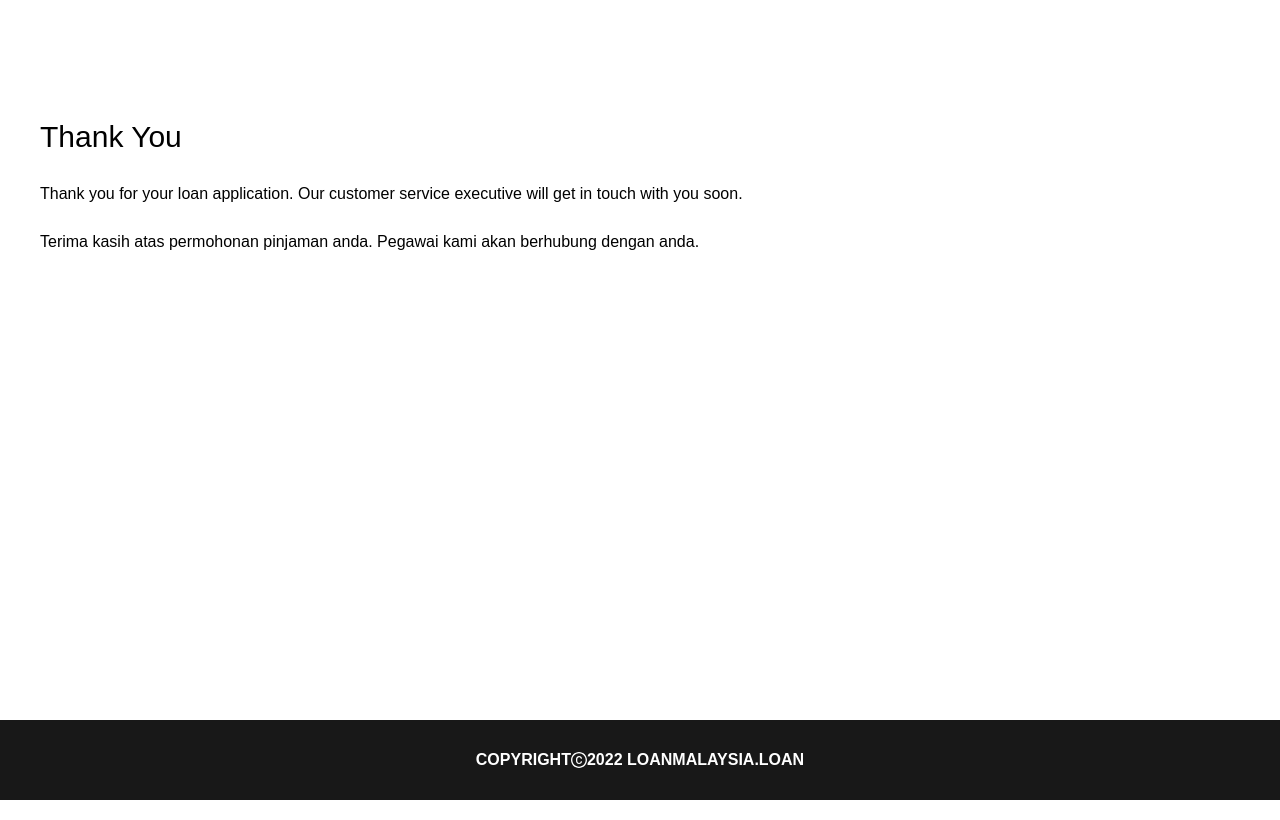
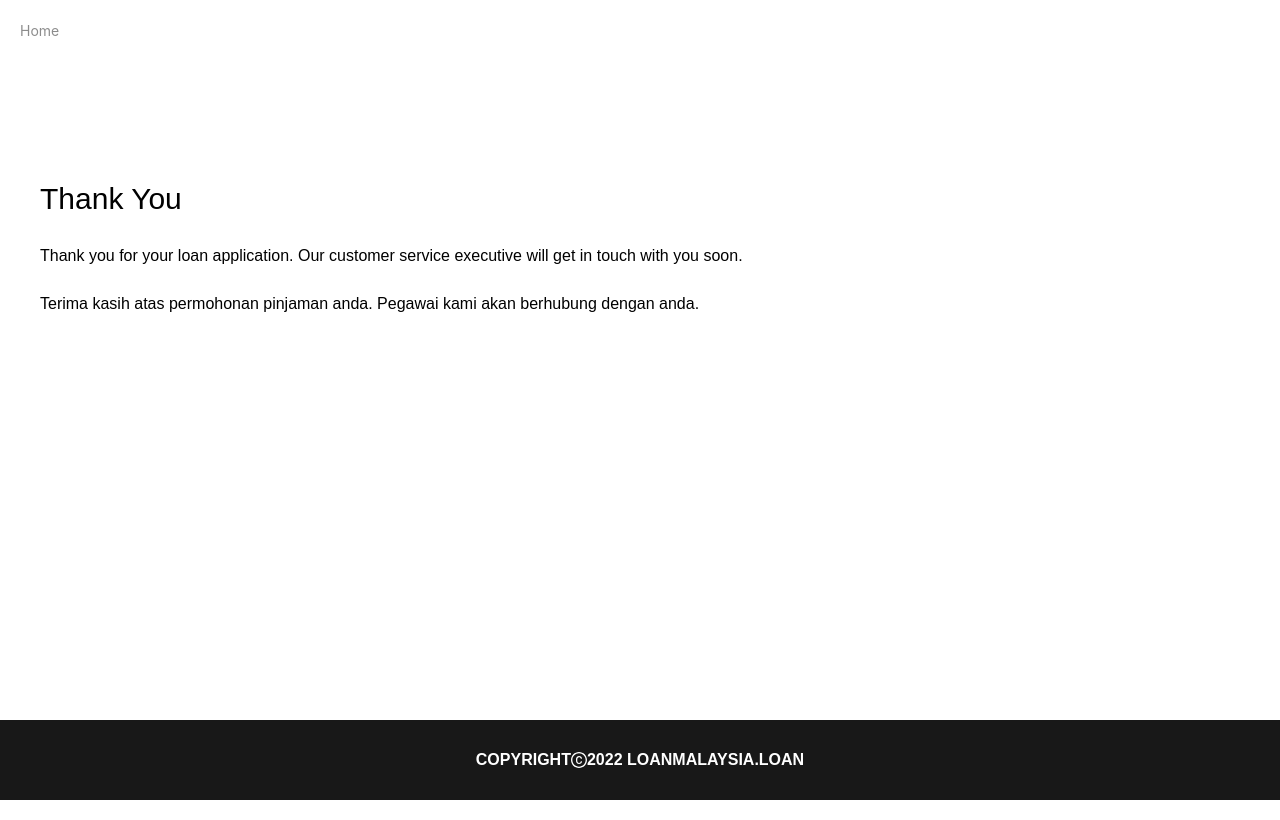
Before and after one commit to icesnakeyang/loansys_web, a React (Create React App) app: page /ThankYou in a window 1280 px wide. Built offline with nearby package versions, Linux system fonts and the light colour scheme.

Commit message:
progress

```diff
--- a/src/pages/ThankYou.tsx
+++ b/src/pages/ThankYou.tsx
@@ -1,6 +1,6 @@
 import {CopyrightOutlined, MenuOutlined} from "@ant-design/icons";
 import {useState} from "react";
-import {Menu, Modal} from "antd";
+import {Breadcrumb, Menu, Modal} from "antd";
 import {useTranslation} from "react-i18next";
 
 const ThankYou = () => {
@@ -8,6 +8,9 @@ const ThankYou = () => {
     const {t} = useTranslation()
     return (
         <div style={{height: '100vh'}}>
+            <Breadcrumb style={{margin: 20}}>
+                <Breadcrumb.Item><a href='/'>Home</a> </Breadcrumb.Item>
+            </Breadcrumb>
             <div style={{padding: 40}}>
                 <div style={{fontSize: 30, fontWeight: '350', marginTop: 80}}>{t('thankYou.thankYou')}</div>
                 <div style={{marginTop: 30}}>
```
